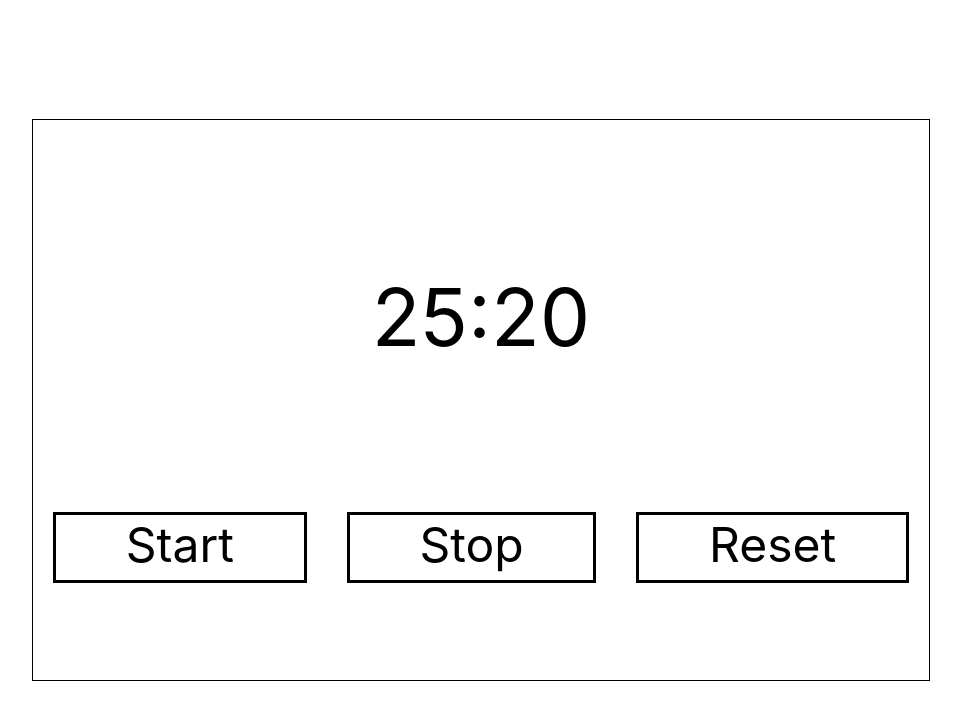
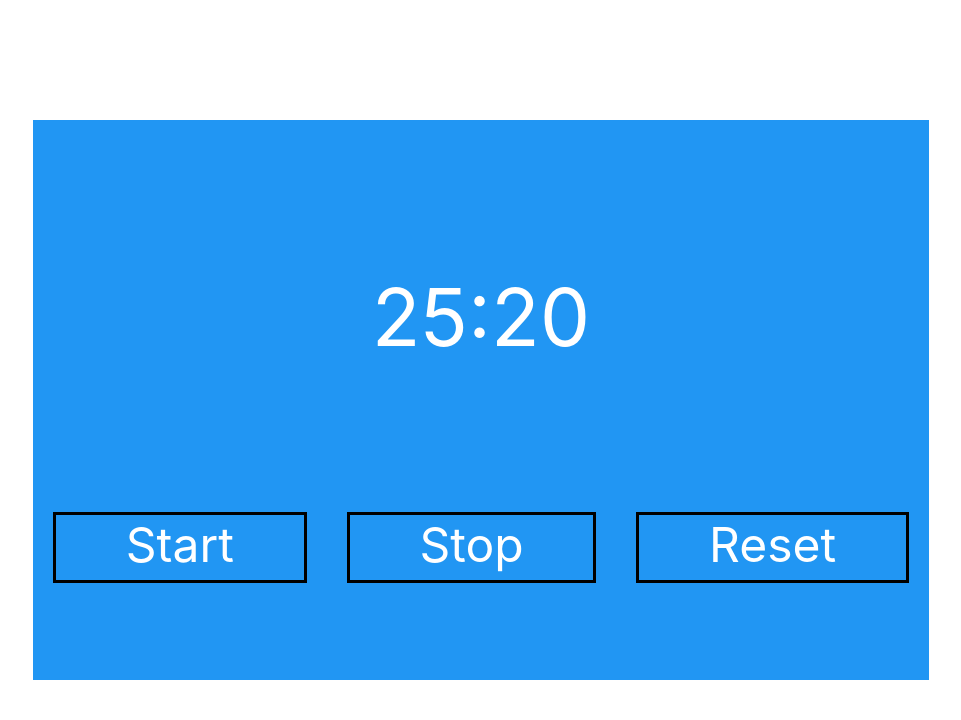
Before and after one commit to uzair-suria/uas-timer-tdd-ts, a React (Create React App) app: page / in a window 1280 px wide. Shown: the top 720 px of the page, without its empty margins (159-1120 px from the left). Built offline with nearby package versions, Linux system fonts and the light colour scheme.

Commit message:
Update Timer.css

```diff
--- a/src/components/Timer/Timer.css
+++ b/src/components/Timer/Timer.css
@@ -1,8 +1,10 @@
 .timer-container {
 	background-color: var(--timer-background-color);
-	border: var(--timer-border);
+	/* border: var(--timer-border); */
 	height: var(--timer-height);
 	width: var(--timer-width);
+	background-color: #2196f3;
+	color: #ffffff;
 }
 
 .time-display {
```
